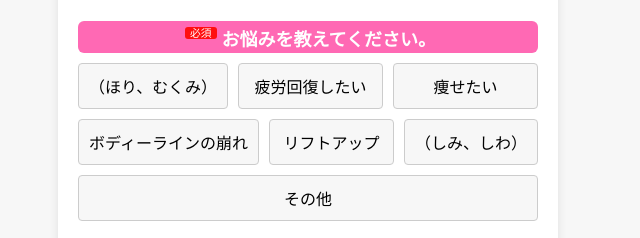
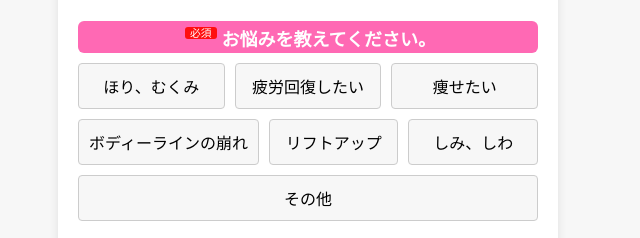
Before and after one commit to KMRa7/shine, a plain HTML site: page index.html in a window 1280 px wide. Shown: the part 325-563 px from the top of the page, 332-972 px from the left. Drawn offline with Linux system fonts and the light colour scheme; a script that the page names is missing.

Commit message:
Update index.html

```diff
--- a/index.html
+++ b/index.html
@@ -574,12 +574,12 @@
 
         <div class="label"><span class="required">必須</span>お悩みを教えてください。</div>
         <div class="one-buttons">
-            <button type="button" class="one" onclick="selectone(this)">（ほり、むくみ）</button>
+            <button type="button" class="one" onclick="selectone(this)">ほり、むくみ</button>
             <button type="button" class="one" onclick="selectone(this)">疲労回復したい</button>
             <button type="button" class="one" onclick="selectone(this)">痩せたい</button>
             <button type="button" class="one" onclick="selectone(this)">ボディーラインの崩れ</button>
             <button type="button" class="one" onclick="selectone(this)">リフトアップ</button>
-            <button type="button" class="one" onclick="selectone(this)">（しみ、しわ）</button>
+            <button type="button" class="one" onclick="selectone(this)">しみ、しわ</button>
             <button type="button" class="one" onclick="selectone(this, 'other1')">その他</button>
         </div>
         <!-- お悩みの「その他」入力欄 -->
```
